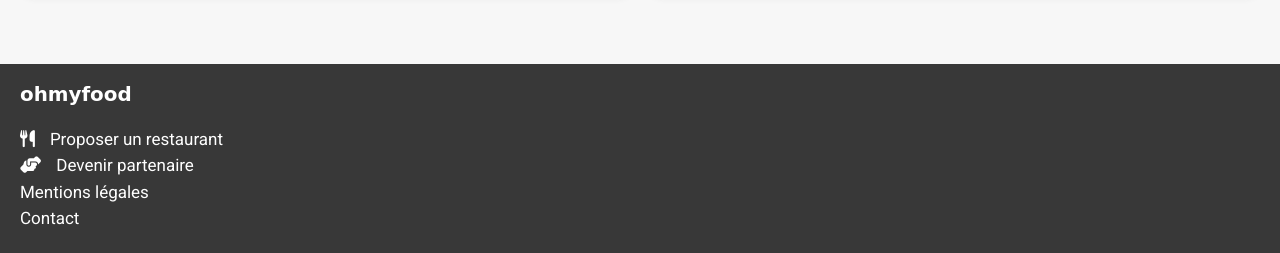
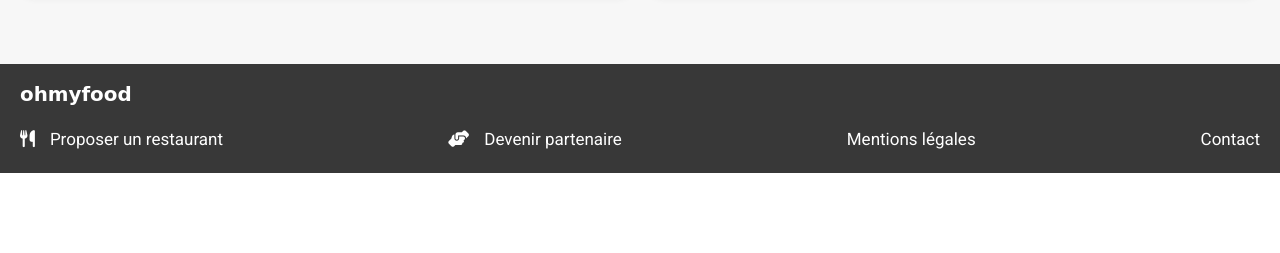
Before and after one commit to Yorann/Ohmyfood, a website: page index.html in a window 1280 px wide. Shown: the part 1274-1527 px from the top of the page. After the commit the page ends 1447 px from the top, so only its background shows below. Drawn offline with nearby package versions, Linux system fonts and the light colour scheme; a web font is replaced by a local one.

Commit message:
Ajout de README

```diff
--- a/sass/_footer.scss
+++ b/sass/_footer.scss
@@ -12,6 +12,11 @@
 
 	ul {
 		padding-left: 0;
+		@media (min-width:800px) {
+			display: inline-flex;
+			padding-right: 20px;
+			justify-content: space-between;
+		}
 
 		li {
 			margin-bottom: 7px;
--- a/sass/_home.scss
+++ b/sass/_home.scss
@@ -76,7 +76,7 @@
 	&__block {
 		display: flex;
 		flex-direction: column;
-		@media (min-width:1131px) {
+		@media (min-width:800px) {
 			display: grid;
 			grid-template-columns:repeat(2, 1fr);
 		}
--- a/sass/_restaurants.scss
+++ b/sass/_restaurants.scss
@@ -131,7 +131,7 @@
 		display: grid;
 		grid-template-columns: repeat(3, 1fr);
 		gap: 1.2rem;
-		@media (max-width: 1000px) {
+		@media (max-width: 800px) {
 			grid-template-columns: 1fr;
 		}
 
```
Also changed, not shown: README.md (added), css/style.css, 1 other file.
